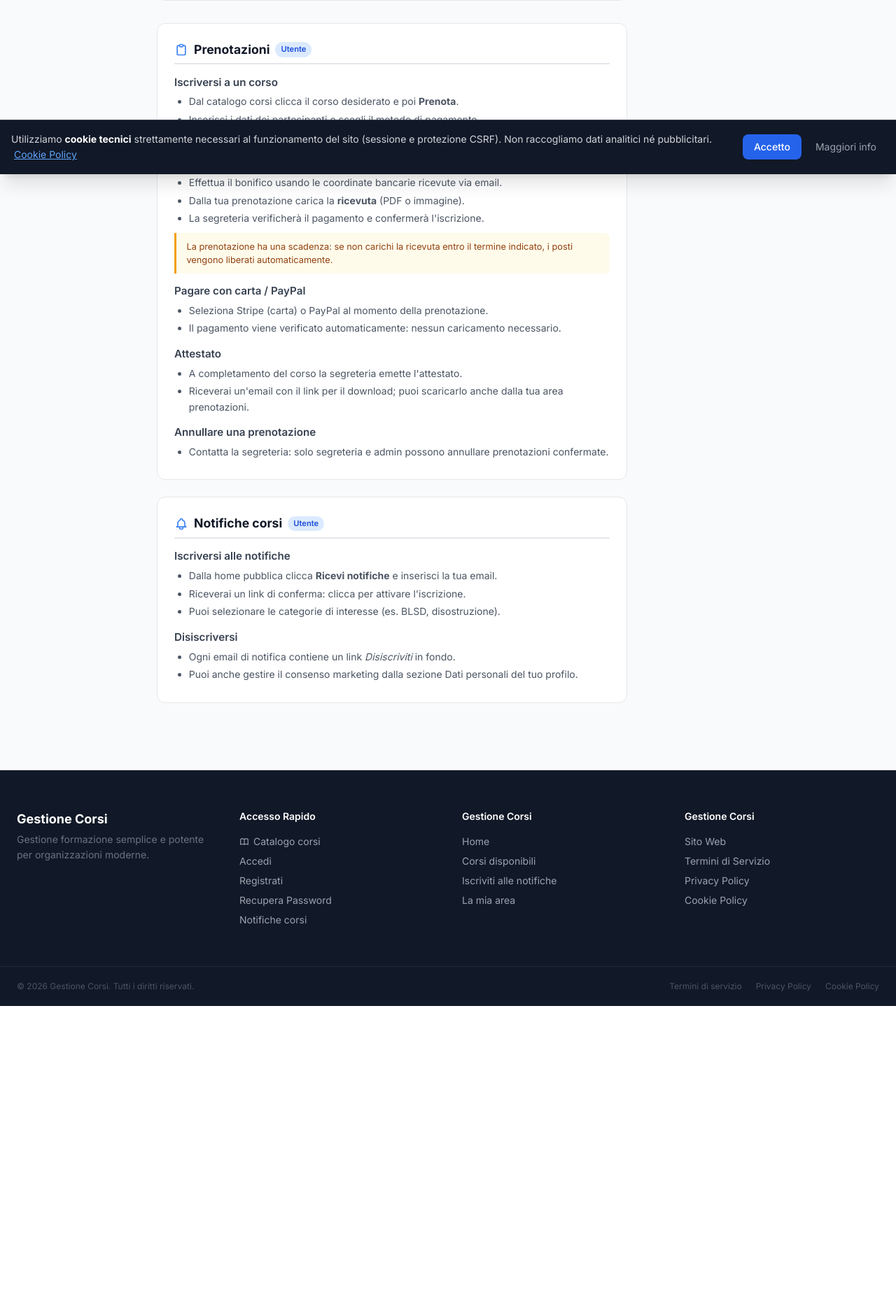
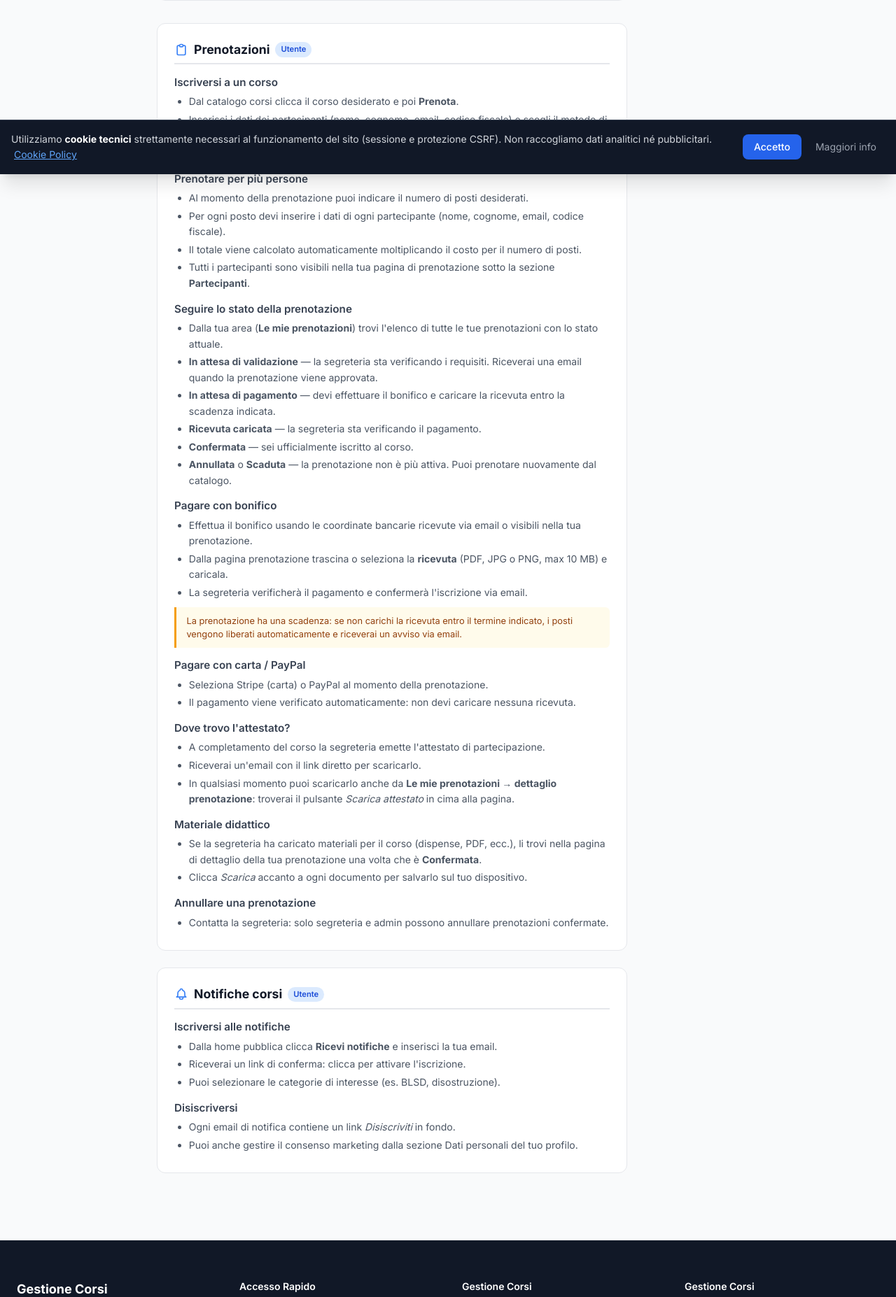
Before and after one commit to ico88/Booking-Course, a Flask app: page /dashboard/manuale in a window 1280 px wide. Shown: the part 551-2405 px from the top of the page at 70% size. Before the commit the page ends 1989 px from the top, so only its background shows below. Run offline with Flask 3, Linux system fonts and the light colour scheme; the visitor is signed in with stand-in values (Sample User, id 1); data that the repository does not hold is empty; parts of the project's set-up code (start-up, migrations or seed data) failed here and were passed over; some libraries are stand-ins or nearby versions.

Commit message:
docs: arricchito manuale utente con nuove funzioni (materiali, stati prenotazione, reminder, campagna email)

```diff
--- a/python_app/app/templates/dashboard/manuale.html
+++ b/python_app/app/templates/dashboard/manuale.html
@@ -67,25 +67,47 @@
   <h3>Iscriversi a un corso</h3>
   <ul>
     <li>Dal catalogo corsi clicca il corso desiderato e poi <strong>Prenota</strong>.</li>
-    <li>Inserisci i dati dei partecipanti e scegli il metodo di pagamento.</li>
+    <li>Inserisci i dati dei partecipanti (nome, cognome, email, codice fiscale) e scegli il metodo di pagamento.</li>
     <li>Riceverai un'email di conferma con le istruzioni per il pagamento.</li>
+  </ul>
+  <h3>Prenotare per più persone</h3>
+  <ul>
+    <li>Al momento della prenotazione puoi indicare il numero di posti desiderati.</li>
+    <li>Per ogni posto devi inserire i dati di ogni partecipante (nome, cognome, email, codice fiscale).</li>
+    <li>Il totale viene calcolato automaticamente moltiplicando il costo per il numero di posti.</li>
+    <li>Tutti i partecipanti sono visibili nella tua pagina di prenotazione sotto la sezione <strong>Partecipanti</strong>.</li>
+  </ul>
+  <h3>Seguire lo stato della prenotazione</h3>
+  <ul>
+    <li>Dalla tua area (<strong>Le mie prenotazioni</strong>) trovi l'elenco di tutte le tue prenotazioni con lo stato attuale.</li>
+    <li><strong>In attesa di validazione</strong> — la segreteria sta verificando i requisiti. Riceverai una email quando la prenotazione viene approvata.</li>
+    <li><strong>In attesa di pagamento</strong> — devi effettuare il bonifico e caricare la ricevuta entro la scadenza indicata.</li>
+    <li><strong>Ricevuta caricata</strong> — la segreteria sta verificando il pagamento.</li>
+    <li><strong>Confermata</strong> — sei ufficialmente iscritto al corso.</li>
+    <li><strong>Annullata</strong> o <strong>Scaduta</strong> — la prenotazione non è più attiva. Puoi prenotare nuovamente dal catalogo.</li>
   </ul>
   <h3>Pagare con bonifico</h3>
   <ul>
-    <li>Effettua il bonifico usando le coordinate bancarie ricevute via email.</li>
-    <li>Dalla tua prenotazione carica la <strong>ricevuta</strong> (PDF o immagine).</li>
-    <li>La segreteria verificherà il pagamento e confermerà l'iscrizione.</li>
+    <li>Effettua il bonifico usando le coordinate bancarie ricevute via email o visibili nella tua prenotazione.</li>
+    <li>Dalla pagina prenotazione trascina o seleziona la <strong>ricevuta</strong> (PDF, JPG o PNG, max 10 MB) e caricala.</li>
+    <li>La segreteria verificherà il pagamento e confermerà l'iscrizione via email.</li>
   </ul>
-  <div class="warn">La prenotazione ha una scadenza: se non carichi la ricevuta entro il termine indicato, i posti vengono liberati automaticamente.</div>
+  <div class="warn">La prenotazione ha una scadenza: se non carichi la ricevuta entro il termine indicato, i posti vengono liberati automaticamente e riceverai un avviso via email.</div>
   <h3>Pagare con carta / PayPal</h3>
   <ul>
     <li>Seleziona Stripe (carta) o PayPal al momento della prenotazione.</li>
-    <li>Il pagamento viene verificato automaticamente: nessun caricamento necessario.</li>
+    <li>Il pagamento viene verificato automaticamente: non devi caricare nessuna ricevuta.</li>
   </ul>
-  <h3>Attestato</h3>
+  <h3>Dove trovo l'attestato?</h3>
   <ul>
-    <li>A completamento del corso la segreteria emette l'attestato.</li>
-    <li>Riceverai un'email con il link per il download; puoi scaricarlo anche dalla tua area prenotazioni.</li>
+    <li>A completamento del corso la segreteria emette l'attestato di partecipazione.</li>
+    <li>Riceverai un'email con il link diretto per scaricarlo.</li>
+    <li>In qualsiasi momento puoi scaricarlo anche da <strong>Le mie prenotazioni → dettaglio prenotazione</strong>: troverai il pulsante <em>Scarica attestato</em> in cima alla pagina.</li>
+  </ul>
+  <h3>Materiale didattico</h3>
+  <ul>
+    <li>Se la segreteria ha caricato materiali per il corso (dispense, PDF, ecc.), li trovi nella pagina di dettaglio della tua prenotazione una volta che è <strong>Confermata</strong>.</li>
+    <li>Clicca <em>Scarica</em> accanto a ogni documento per salvarlo sul tuo dispositivo.</li>
   </ul>
   <h3>Annullare una prenotazione</h3>
   <ul>
@@ -126,12 +148,19 @@
   <ul>
     <li>Dal pannello admin vai su <strong>Prenotazioni</strong> per vedere tutte le prenotazioni.</li>
     <li>Filtra per stato: <em>In attesa di pagamento</em>, <em>Pagamento caricato</em>, <em>Confermata</em>, <em>Annullata</em>, <em>Scaduta</em>.</li>
+    <li>Clicca su qualsiasi intestazione di colonna (Utente, Corso, Posti, Stato, Importo, Data) per <strong>ordinare la tabella</strong>: un secondo clic inverte l'ordine.</li>
   </ul>
   <h3>Verificare un pagamento</h3>
   <ul>
     <li>Quando un utente carica la ricevuta, lo stato diventa <strong>Pagamento caricato</strong>.</li>
     <li>Apri la prenotazione, scarica la ricevuta e clicca <strong>Conferma prenotazione</strong> per accettare, oppure <strong>Annulla</strong> se non valida.</li>
     <li>L'utente riceve automaticamente un'email di conferma.</li>
+  </ul>
+  <h3>Promemoria pagamento manuale</h3>
+  <ul>
+    <li>Se una prenotazione è <em>In attesa di pagamento</em> e il reminder automatico non è ancora stato inviato, nella pagina di dettaglio compare il pulsante <strong>🔔 Invia promemoria</strong>.</li>
+    <li>Cliccandolo viene inviata subito un'email di sollecito all'utente con le istruzioni di pagamento e la scadenza.</li>
+    <li>Il pulsante sparisce dopo il primo invio (manuale o automatico) per evitare duplicati.</li>
   </ul>
   <h3>Iscrivere un utente manualmente</h3>
   <ul>
@@ -178,6 +207,13 @@
   <ul>
     <li>Dalla lista corsi clicca <strong>Modifica</strong> per aggiornare i dati.</li>
     <li>La duplicazione copia tutte le impostazioni ma non le prenotazioni.</li>
+  </ul>
+  <h3>Materiali didattici</h3>
+  <ul>
+    <li>Nella scheda <strong>Modifica corso</strong> trovi la sezione <em>Materiali didattici</em> nella barra laterale destra.</li>
+    <li>Puoi caricare un PDF direttamente dalla scheda corso trascinandolo nella zona di upload, oppure selezionarlo tra i file già presenti nella libreria.</li>
+    <li>Spunta i materiali da associare e clicca <strong>Salva</strong>: diventano disponibili per il download agli utenti con prenotazione <em>Confermata</em>.</li>
+    <li>Per gestire tutta la libreria di file vai su <strong>Materiali</strong> nel menu laterale.</li>
   </ul>
   <h3>Template attestato</h3>
   <ul>
@@ -229,6 +265,16 @@
     <li>L'email viene inviata solo ai lead con tag corrispondenti (o a tutti se il corso non ha tag).</li>
     <li>Gli utenti <strong>già iscritti o prenotati</strong> al corso selezionato vengono automaticamente esclusi dalla notifica.</li>
     <li>Gli indirizzi marcati come <strong>non validi</strong> (badge rosso "bounce") vengono saltati in tutti gli invii.</li>
+  </ul>
+  <h3>Campagna email libera</h3>
+  <ul>
+    <li>Vai su <strong>Marketing → Nuova campagna</strong> per inviare un'email personalizzata a lead e utenti.</li>
+    <li>Usa la barra degli strumenti dell'editor per formattare il testo: grassetto, corsivo, titoli, liste e link.</li>
+    <li>Puoi <strong>inserire immagini</strong> dalla Media Library cliccando il pulsante <em>Inserisci immagine</em> sotto l'editor. Le immagini devono essere caricate preventivamente nella sezione <strong>Media</strong>.</li>
+    <li>Una volta inserita, clicca sull'immagine per selezionarla: comparirà una barra in cui puoi impostare la dimensione (25%, 50%, 75%, 100% o in pixel) e l'allineamento (sinistra, centro, destra).</li>
+    <li>Puoi allegare un <strong>PDF</strong> scegliendo un file dalla Media Library nella sezione Allegato.</li>
+    <li>La colonna destra mostra un'<strong>anteprima live</strong> dell'email: si aggiorna automaticamente mentre scrivi.</li>
+    <li>Scegli se inviare in modalità <em>Individuale</em> (personalizzata con il nome del destinatario) o <em>BCC</em> (unica email, più veloce per grandi liste).</li>
   </ul>
   <h3>Re-invio notifica corso</h3>
   <ul>
```
